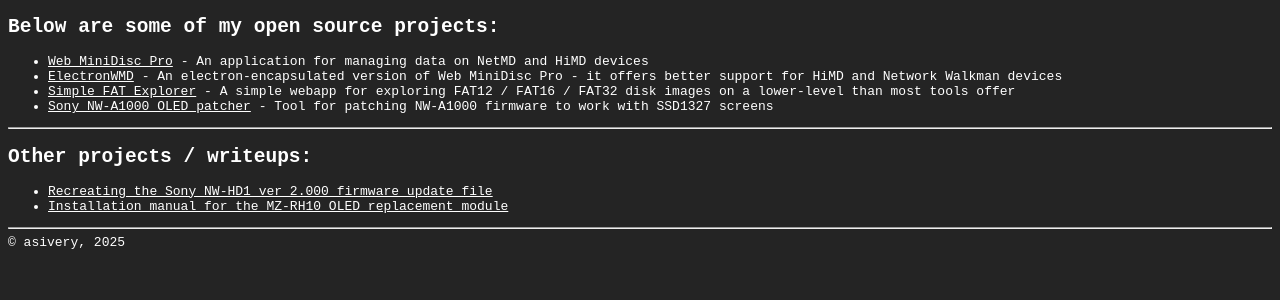
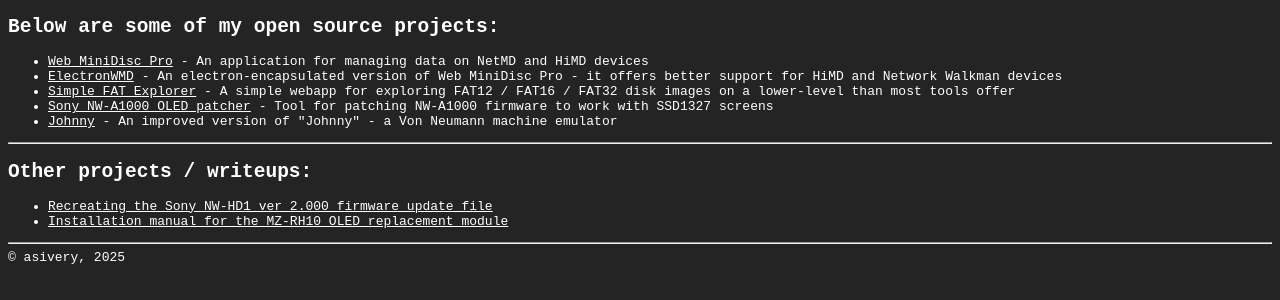
Before and after one commit to asivery/asivery.github.io, a plain HTML site: page index.html in a window 1280 px wide. Drawn offline with Linux system fonts and the light colour scheme.

Commit message:
Add johnny

```diff
--- a/index.html
+++ b/index.html
@@ -17,6 +17,7 @@
         <li><a href="https://github.com/asivery/ElectronWMD">ElectronWMD</a> - An electron-encapsulated version of Web MiniDisc Pro - it offers better support for HiMD and Network Walkman devices</li>
         <li><a href="/simple-fat-explorer">Simple FAT Explorer</a> - A simple webapp for exploring FAT12 / FAT16 / FAT32 disk images on a lower-level than most tools offer</li>
         <li><a href="NW-A1000">Sony NW-A1000 OLED patcher</a> - Tool for patching NW-A1000 firmware to work with SSD1327 screens</li>
+        <li><a href="johnny">Johnny</a> - An improved version of "Johnny" - a Von Neumann machine emulator</li>
     </ul>
     <hr>
     <h2>Other projects / writeups:</h2>
```
Also changed, not shown: 1 other file.
